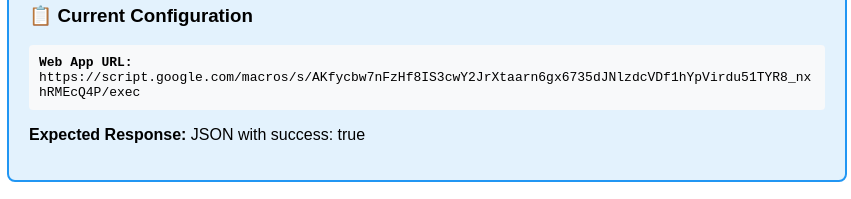
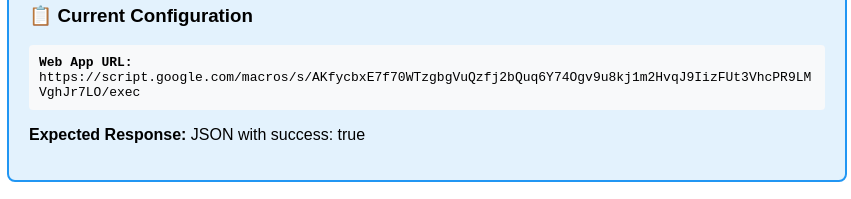
Before and after one commit to BeCreativeRuben/WeeklyKartCheck, a plain HTML site: page debug-connection.html in a window 1280 px wide. Shown: the part 205-404 px from the top of the page, 213-1064 px from the left. Drawn offline with Linux system fonts and the light colour scheme.

Commit message:
update: Use latest Google Apps Script URL
- Update WEB_APP_URL in test-new-system.html and debug-connection.html
- New URL: AKfycbxE7f70WTzgbgVuQzfj2bQuq6Y74Ogv9u8kj1m2HvqJ9IizFUt3VhcPR9LMVghJr7LO
- Matches the URL already updated in script.js

```diff
--- a/debug-connection.html
+++ b/debug-connection.html
@@ -133,7 +133,7 @@
     </div>
 
     <script>
-        const WEB_APP_URL = 'https://script.google.com/macros/s/AKfycbw7nFzHf8IS3cwY2JrXtaarn6gx6735dJNlzdcVDf1hYpVirdu51TYR8_nxhRMEcQ4P/exec';
+        const WEB_APP_URL = 'https://script.google.com/macros/s/AKfycbxE7f70WTzgbgVuQzfj2bQuq6Y74Ogv9u8kj1m2HvqJ9IizFUt3VhcPR9LMVghJr7LO/exec';
 
         // Display current URL
         document.getElementById('currentUrl').textContent = WEB_APP_URL;
```
Also changed, not shown: test-new-system.html (+1 -1 lines).
